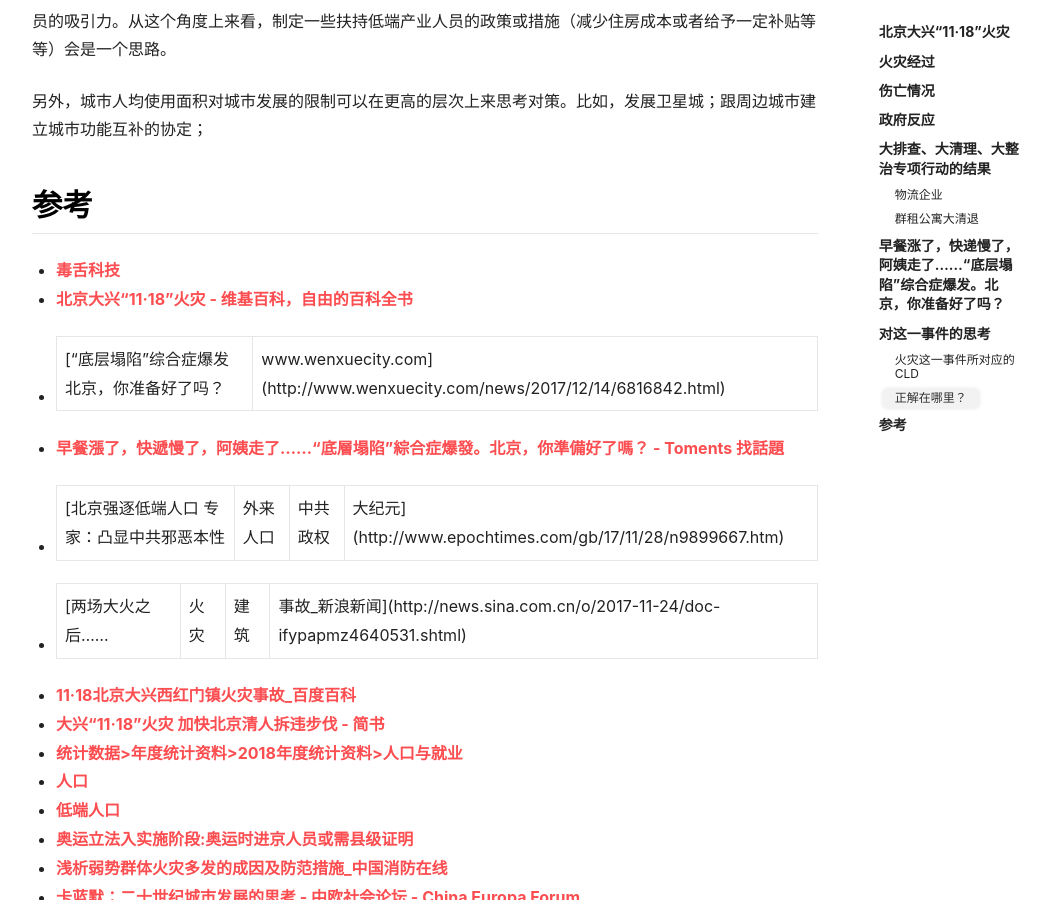
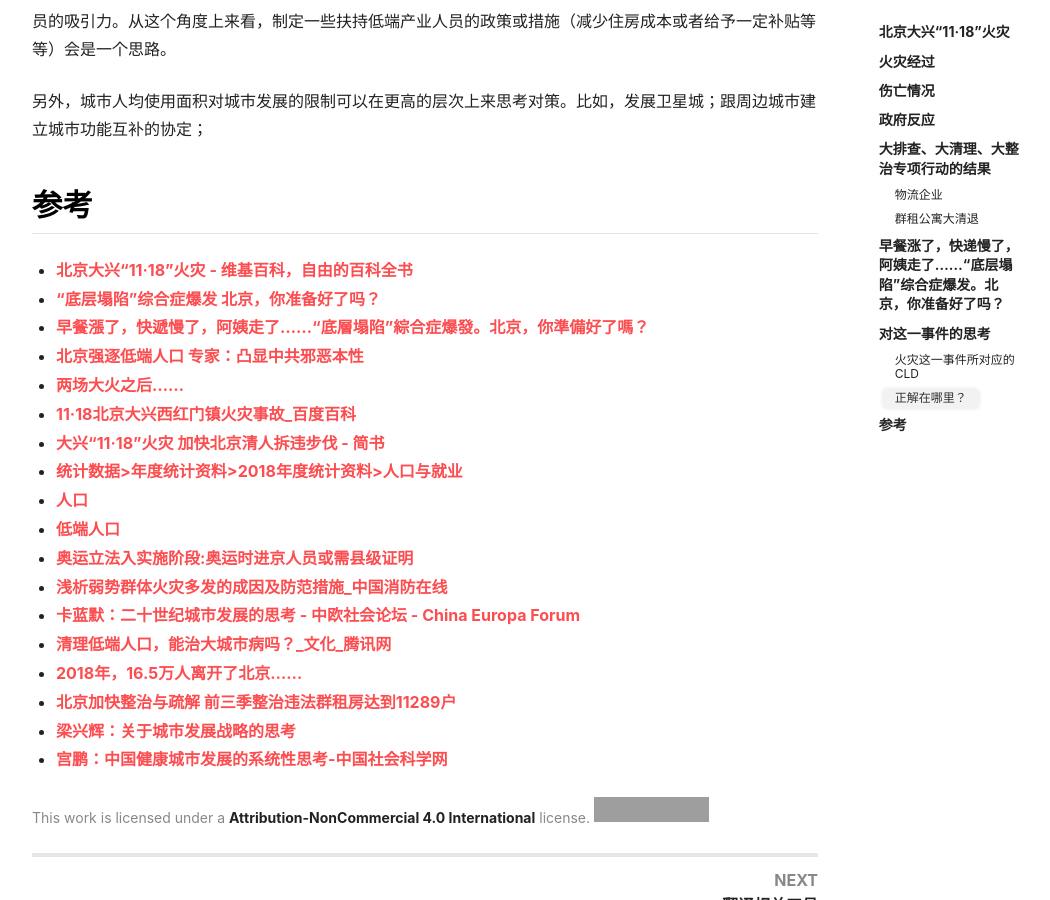
Before and after one commit to wjmmx/wjmmx.github.io, a Jekyll site: the page built from _posts/2019-02-27-SystemsThinking-Fire.md, in a window 1280 px wide and 900 px high, scrolled down 6386 px. Shown: the whole window, without its empty margins (105-1155 px from the left). Built offline with Jekyll 4.4.1, drawn with Linux system fonts in a browser that asks for light colours; nearby versions of some CDN libraries; comment, search, counter and statistics services are not loaded; some of the changed text lies outside the part shown; grey boxes are pictures that could not be loaded.

Commit message:
modify references tile to display correctly

```diff
--- a/_posts/2019-02-27-SystemsThinking-Fire.md
+++ b/_posts/2019-02-27-SystemsThinking-Fire.md
@@ -1,7 +1,7 @@
 ---
 title: 由一场火灾及处理到对城市发展与人口的系统思考
 key: 20190227
-tags: Systems-Thinking, City Development
+tags: Systems-Thinking, "City Development"
 ---
 
 ## 北京大兴“11·18”火灾
@@ -109,12 +109,11 @@ tags: Systems-Thinking, City Development
 
 ## 参考
 
-* [毒舌科技](https://mp.weixin.qq.com/s?__biz=MzI2MzEzNTI1NQ%3D%3D&chksm=f2477bf1c530f2e7332ba07fdfff058503d70a9597fe9c924d7baae994c1d51e2fba57e12192&idx=2&mid=2649969289&scene=0&sn=3c829164eba9847e95cbf060c43fb2d5#rd)
 * [北京大兴“11·18”火灾 - 维基百科，自由的百科全书](https://zh.wikipedia.org/wiki/%E5%8C%97%E4%BA%AC%E5%A4%A7%E5%85%B4%E2%80%9C11%C2%B718%E2%80%9D%E7%81%AB%E7%81%BE)
-* ["底层塌陷"综合症爆发 北京，你准备好了吗？ | www.wenxuecity.com](http://www.wenxuecity.com/news/2017/12/14/6816842.html)
-* [早餐漲了，快遞慢了，阿姨走了……“底層塌陷”綜合症爆發。北京，你準備好了嗎？ - Toments 找話題](http://toments.com/314516/)
-* [北京强逐低端人口 专家：凸显中共邪恶本性 | 外来人口 | 中共政权 | 大纪元](http://www.epochtimes.com/gb/17/11/28/n9899667.htm)
-* [两场大火之后......|火灾|建筑|事故_新浪新闻](http://news.sina.com.cn/o/2017-11-24/doc-ifypapmz4640531.shtml)
+* ["底层塌陷"综合症爆发 北京，你准备好了吗？](http://www.wenxuecity.com/news/2017/12/14/6816842.html)
+* [早餐漲了，快遞慢了，阿姨走了……“底層塌陷”綜合症爆發。北京，你準備好了嗎？](http://toments.com/314516/)
+* [北京强逐低端人口 专家：凸显中共邪恶本性](http://www.epochtimes.com/gb/17/11/28/n9899667.htm)
+* [两场大火之后......](http://news.sina.com.cn/o/2017-11-24/doc-ifypapmz4640531.shtml)
 * [11·18北京大兴西红门镇火灾事故_百度百科](https://baike.baidu.com/item/11%C2%B718%E5%8C%97%E4%BA%AC%E5%A4%A7%E5%85%B4%E8%A5%BF%E7%BA%A2%E9%97%A8%E9%95%87%E7%81%AB%E7%81%BE%E4%BA%8B%E6%95%85/22212168?fr=aladdin)
 * [大兴“11·18”火灾 加快北京清人拆违步伐 - 简书](https://www.jianshu.com/p/e76846cfe0fa)
 * [统计数据>年度统计资料>2018年度统计资料>人口与就业](http://www.bjstats.gov.cn/tjsj/ndtjzl/2018ndtjzl/rkyjy_6680/201801/t20180110_390655.html)
@@ -124,5 +123,7 @@ tags: Systems-Thinking, City Development
 * [浅析弱势群体火灾多发的成因及防范措施_中国消防在线](http://www.119.cn/txt/2010-06/18/content_3568990.htm)
 * [卡蓝默：二十世纪城市发展的思考 - 中欧社会论坛 - China Europa Forum](https://www.china-europa-forum.net/article3968.html)
 * [清理低端人口，能治大城市病吗？_文化_腾讯网](https://cul.qq.com/a/20160810/040073.htm?pgv_ref=aio2015&ptlang=2052)
+* [2018年，16.5万人离开了北京……](https://mp.weixin.qq.com/s?__biz=MzI2MzEzNTI1NQ%3D%3D&chksm=f2477bf1c530f2e7332ba07fdfff058503d70a9597fe9c924d7baae994c1d51e2fba57e12192&idx=2&mid=2649969289&scene=0&sn=3c829164eba9847e95cbf060c43fb2d5#rd)
+* [北京加快整治与疏解 前三季整治违法群租房达到11289户](https://www.jiemian.com/article/1765188.html)
 * [梁兴辉：关于城市发展战略的思考](http://www.bjqx.org.cn/qxweb/n69823c801.aspx)
 * [宫鹏：中国健康城市发展的系统性思考-中国社会科学网](http://www.cssn.cn/zhcspd/201812/t20181204_4787847.shtml)
```
